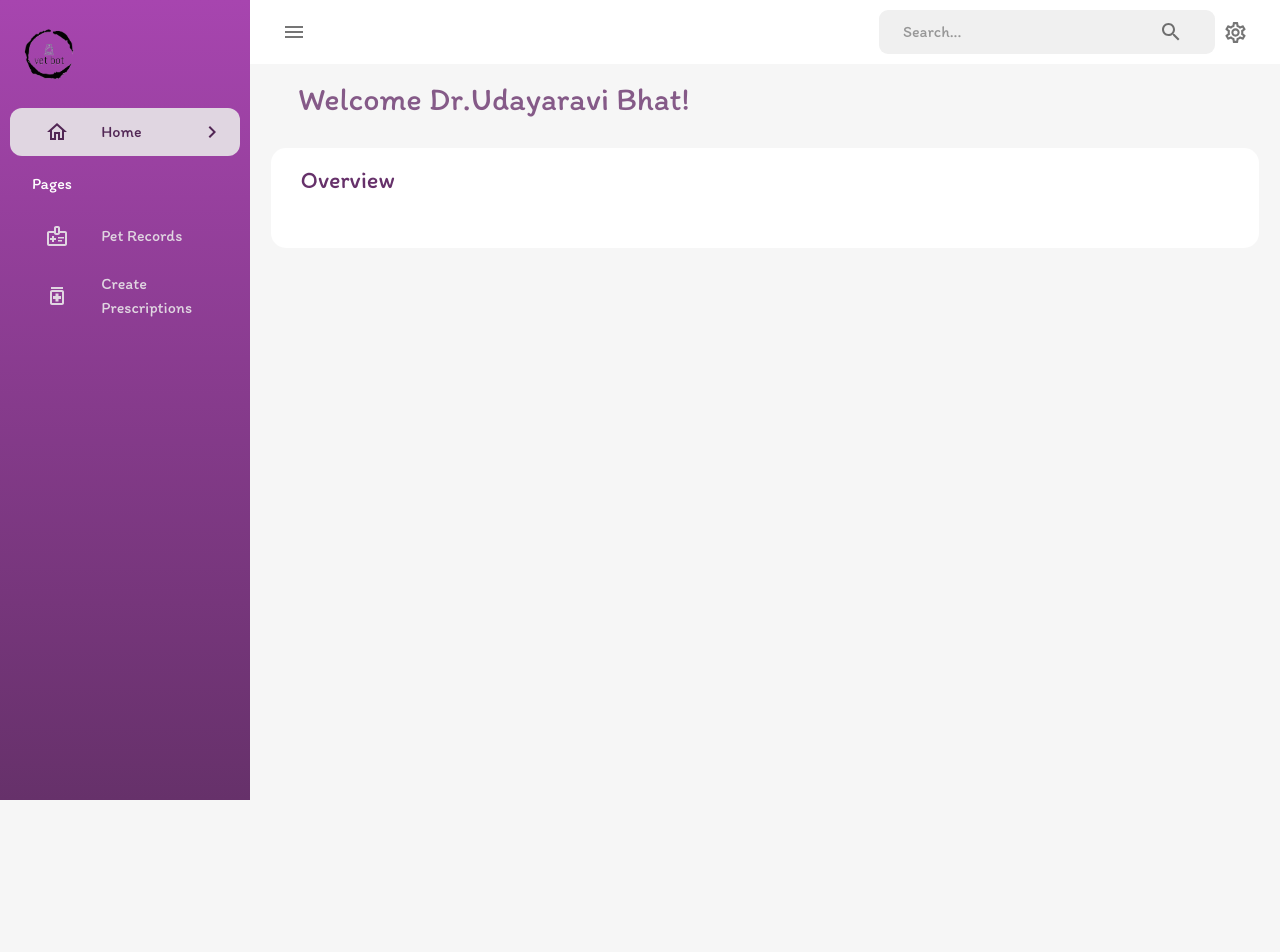
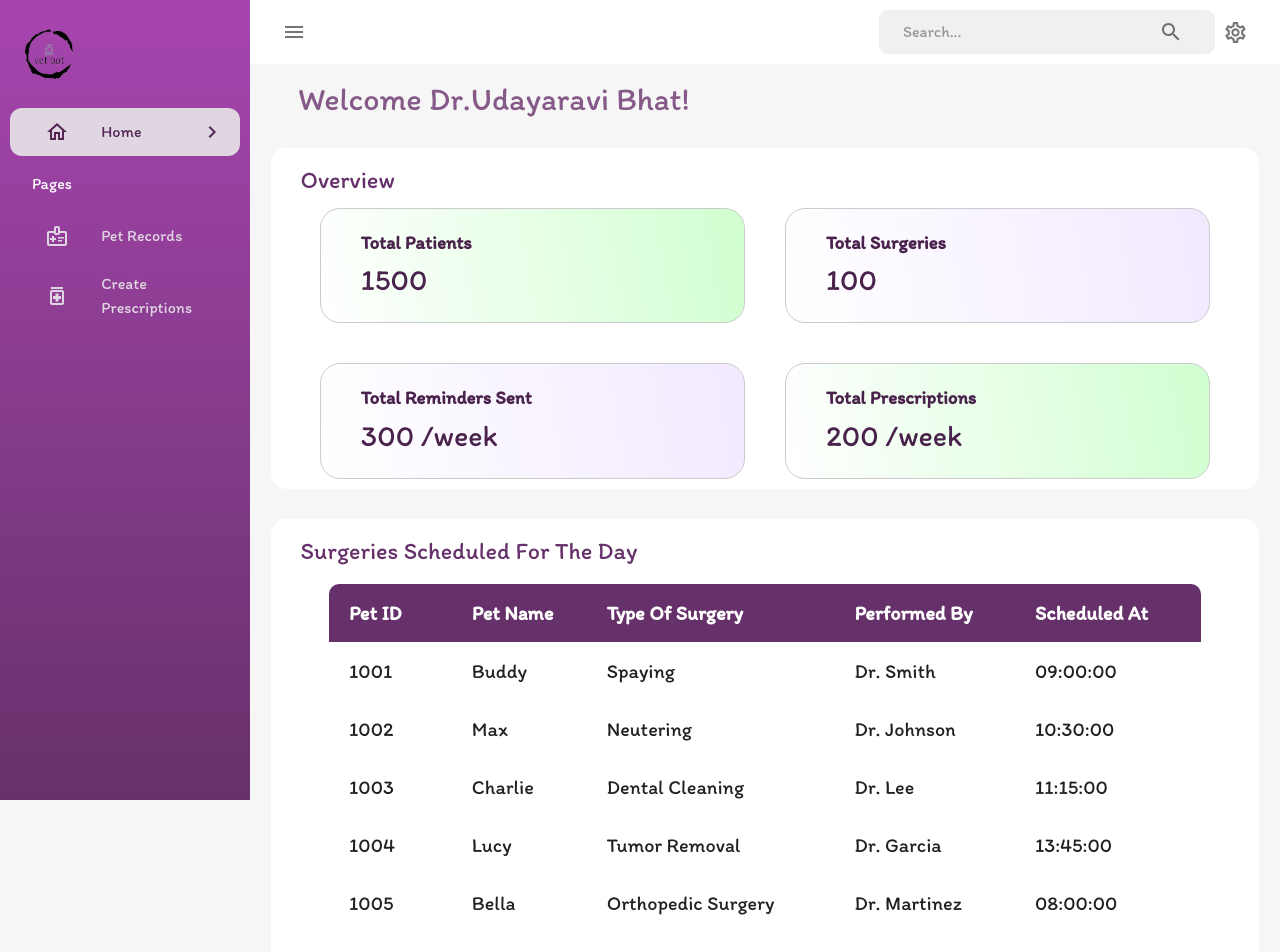
Before and after one commit to GokulRao2004/vet-bot, a React (Vite) app: page /home in a window 1280 px wide. Shown: the top 952 px of the page. Before the commit the page ends 800 px from the top, so only its background shows below. Built offline with nearby package versions, Linux system fonts and the light colour scheme.

Commit message:
added surgeries to front page

```diff
--- a/src/PostLogin/Components/CreatePetRecord/CreatePR.module.css
+++ b/src/PostLogin/Components/CreatePetRecord/CreatePR.module.css
@@ -51,6 +51,7 @@
   color: white;
   border-radius: 20px 20px 0 0;
   position: sticky;
+  z-index: 20;
   top: 0;
 }
 
--- /dev/null
+++ b/src/PostLogin/Components/Surgeries/Surgeries.jsx
@@ -0,0 +1,62 @@
+import React, { useMemo } from 'react'
+import { useTable } from 'react-table';
+import surgeryData from '../../../mockData/surgeries.json';
+import styles from './Surgeries.module.css'
+
+
+export const Surgeries = () => {
+
+    const COLUMNS = [
+        { accessor: "petID", Header: 'Pet ID' },
+        { accessor: "petName", Header: 'Pet Name' },
+        { accessor: "typeOfSurgery", Header: 'Type Of Surgery' },
+        { accessor: "performedBy", Header: 'Performed By' },
+        { accessor: "scheduledAt", Header: 'Scheduled At' }
+    ];
+
+    const columns = useMemo(() => COLUMNS, []);
+    const data = useMemo(() => surgeryData, [surgeryData]);
+    console.log('surgeryData: ', surgeryData);
+    const surgeryScheduleTable = useTable(
+        {
+            columns,
+            data,
+
+        },
+    );
+
+    const {
+        getTableProps,
+        getTableBodyProps,
+        headerGroups,
+        prepareRow,
+        rows
+    } = surgeryScheduleTable;
+    return (
+        <div className={styles.container}><table {...getTableProps()} className={styles.table}>
+            <thead className={styles.thead}>
+                {headerGroups.map(headerGroup => (
+                    <tr {...headerGroup.getHeaderGroupProps()} className={styles.tr}>
+                        {headerGroup.headers.map(column => (
+                            <th {...column.getHeaderProps()} className={styles.th}>{column.render('Header')}</th>
+                        ))}
+                    </tr>
+                ))}
+            </thead>
+
+            <tbody {...getTableBodyProps()} className={styles.tbody}>
+                {rows.map((row) => {
+                    prepareRow(row);
+                    return (
+                        <tr {...row.getRowProps()} className={styles.tr}>
+                            {row.cells.map((cell) => {
+                                return <td {...cell.getCellProps()} className={styles.td}>{cell.render('Cell')}</td>;
+                            })}
+                        </tr>
+                    );
+                })}
+            </tbody>
+
+        </table></div>
+    )
+}
--- /dev/null
+++ b/src/PostLogin/Components/Surgeries/Surgeries.module.css
@@ -0,0 +1,51 @@
+.container{
+    width: 100%;
+    display: flex;
+    margin-top: 15px;
+    overflow: scroll;
+    padding-left: 10px;
+    padding-right: 10px;
+    margin-bottom: 30px;
+}
+.table {
+    margin-left: auto;
+    margin-right: auto;
+    border-radius: 10px;
+    overflow: hidden;
+    font-size: 20px;
+    width: 90%;
+    border-collapse: collapse;
+    background-color: #fff;
+    border: none;
+  }
+
+  .td,
+  .th {
+    min-width: 100px;
+    max-width: 300px;
+    white-space: nowrap;
+    text-align: left;
+    padding: 8px;
+    padding-top: 14px;
+    padding-bottom: 14px;
+    text-align: left;
+  }
+
+  .thead {
+    text-align: left;
+    background-color: var(--color-dark);
+    color: #fff;
+  }
+
+  .th {
+    text-align: left;
+  }
+
+  .tbody > .tr:hover {
+    background-color: #f5f5f5;
+  }
+
+  .td:first-child,
+  .th:first-child {
+    padding-left: 20px;
+  }
--- a/src/PostLogin/Components/ViewDeworming/ViewDeworming.jsx
+++ b/src/PostLogin/Components/ViewDeworming/ViewDeworming.jsx
@@ -64,7 +64,6 @@ export const ViewDeworming = () => {
               );
             })}
           </tbody>
-
         </table>
 
       </div>
--- /dev/null
+++ b/src/PostLogin/Components/clinicStats/clinicStats.jsx
@@ -0,0 +1,25 @@
+import React from 'react';
+import stats from '../../../mockData/stats.json';
+import styles from './clinicStats.module.css'; // Import separate CSS file
+
+export const ClinicStats = () => {
+    const renderStats = () => {
+        return Object.keys(stats).map((key, index) => {
+            const stat = stats[key];
+            return (
+                <div key={index} className={styles.statBox}>
+                    <h3 className={styles.heading}>{key}</h3>
+                    <div className={styles.container}>
+                        <p className={styles.number}>{stat.total} {stat.duration && <>/</>}{stat.duration}</p>
+                    </div>
+                </div>
+            );
+        });
+    };
+
+    return (
+        <div className={styles.statsContainer}>
+            {renderStats()}
+        </div>
+    );
+};
--- /dev/null
+++ b/src/PostLogin/Components/clinicStats/clinicStats.module.css
@@ -0,0 +1,47 @@
+@import url('../../../vars.css');
+
+.statsContainer {
+  display: flex;
+  flex-wrap: wrap;
+  justify-content: center;
+  align-items: flex-start;
+  gap: 20px;
+}
+
+.statBox {
+  width: 43%;
+  min-width: 350px;
+  margin: 10px;
+  padding: 20px;
+  border: 1px solid #ccc;
+  border-radius: 20px;
+  padding-left: 40px;
+}
+.statBox:nth-child(1),
+.statBox:nth-child(4) {
+  background: linear-gradient(80deg, #fff, #d0ffd0);
+}
+
+.statBox:nth-child(2),
+.statBox:nth-child(3) {
+  background: linear-gradient(80deg, #fff, #f2e9ff);
+}
+
+.heading {
+  color: var(--color-darker);
+}
+
+.container{
+    display: flex;
+    width: 100%;
+    justify-content: space-between;
+}
+
+.number{
+    color: var(--color-darker);
+    font-size: 30px;
+}
+
+.change{
+    font-size: 18px;
+}
--- a/src/PostLogin/Pages/Home/Home.jsx
+++ b/src/PostLogin/Pages/Home/Home.jsx
@@ -1,15 +1,21 @@
 import React from 'react'
 import Header from '../../Components/Header/Header'
 import styles from './Home.module.css'
+import { ClinicStats } from '../../Components/clinicStats/clinicStats'
+import { Surgeries } from '../../Components/Surgeries/Surgeries'
 
 const Home = () => {
-
  return (
     <div>
       <Header title="Welcome Dr.Udayaravi Bhat!"/>
-      <div className="container">
-        <div className={styles.overview}>
+      <div className={styles.container}>
+        <div className={styles.subContainer}>
           <h2>Overview</h2>
+          <ClinicStats/>
+        </div>
+        <div className={styles.subContainer}>
+          <h2>Surgeries Scheduled For The Day</h2>
+          <Surgeries/>
         </div>
 
       </div>
--- a/src/PostLogin/Pages/Home/Home.module.css
+++ b/src/PostLogin/Pages/Home/Home.module.css
@@ -4,19 +4,21 @@
     display: flex;
     width: 100%;
     flex-direction: column;
+    gap: 30px;
+    margin-bottom: 30px;
 }
 
-.overview{
+.subContainer{
     display: flex;
+    flex-direction: column;
     width: 96%;
-    height:100px;
     background-color: #fff;
     margin-left: auto;
     margin-right: auto;
     border-radius: 15px;
 }
 
-.overview > h2{
+.subContainer > h2{
     font-weight: normal;
     color: var(--text-dark);
     padding-left: 30px;
--- /dev/null
+++ b/src/mockData/stats.json
@@ -0,0 +1,25 @@
+{
+    "Total Patients": {
+      "total": 1500,
+      "duration" : "",
+      "change": "+50"
+    },
+    "Total Surgeries": {
+      "total": 100,
+      "duration" : "",
+      "change":  "+5"
+
+    },
+    "Total Reminders Sent": {
+
+        "total": 300,
+        "duration" : "week",
+        "change": "+20"
+
+    },
+    "Total Prescriptions": {
+      "total": 200,
+      "duration" : "week",
+      "change": "-10"
+    }
+  }
--- /dev/null
+++ b/src/mockData/surgeries.json
@@ -0,0 +1,50 @@
+[
+      {
+        "petID": "1001",
+        "petName": "Buddy",
+        "phoneNumber": "123-456-7890",
+        "typeOfSurgery": "Spaying",
+        "performedBy": "Dr. Smith",
+        "scheduledAt": "09:00:00"
+      },
+      {
+        "petID": "1002",
+        "petName": "Max",
+        "phoneNumber": "234-567-8901",
+        "typeOfSurgery": "Neutering",
+        "performedBy": "Dr. Johnson",
+        "scheduledAt": "10:30:00"
+      },
+      {
+        "petID": "1003",
+        "petName": "Charlie",
+        "phoneNumber": "345-678-9012",
+        "typeOfSurgery": "Dental Cleaning",
+        "performedBy": "Dr. Lee",
+        "scheduledAt": "11:15:00"
+      },
+      {
+        "petID": "1004",
+        "petName": "Lucy",
+        "phoneNumber": "456-789-0123",
+        "typeOfSurgery": "Tumor Removal",
+        "performedBy": "Dr. Garcia",
+        "scheduledAt": "13:45:00"
+      },
+      {
+        "petID": "1005",
+        "petName": "Bella",
+        "phoneNumber": "567-890-1234",
+        "typeOfSurgery": "Orthopedic Surgery",
+        "performedBy": "Dr. Martinez",
+        "scheduledAt": "08:00:00"
+      },
+      {
+        "petID": "1006",
+        "petName": "Daisy",
+        "phoneNumber": "678-901-2345",
+        "typeOfSurgery": "Eye Surgery",
+        "performedBy": "Dr. Adams",
+        "scheduledAt": "15:20:00"
+      }
+    ]
```
